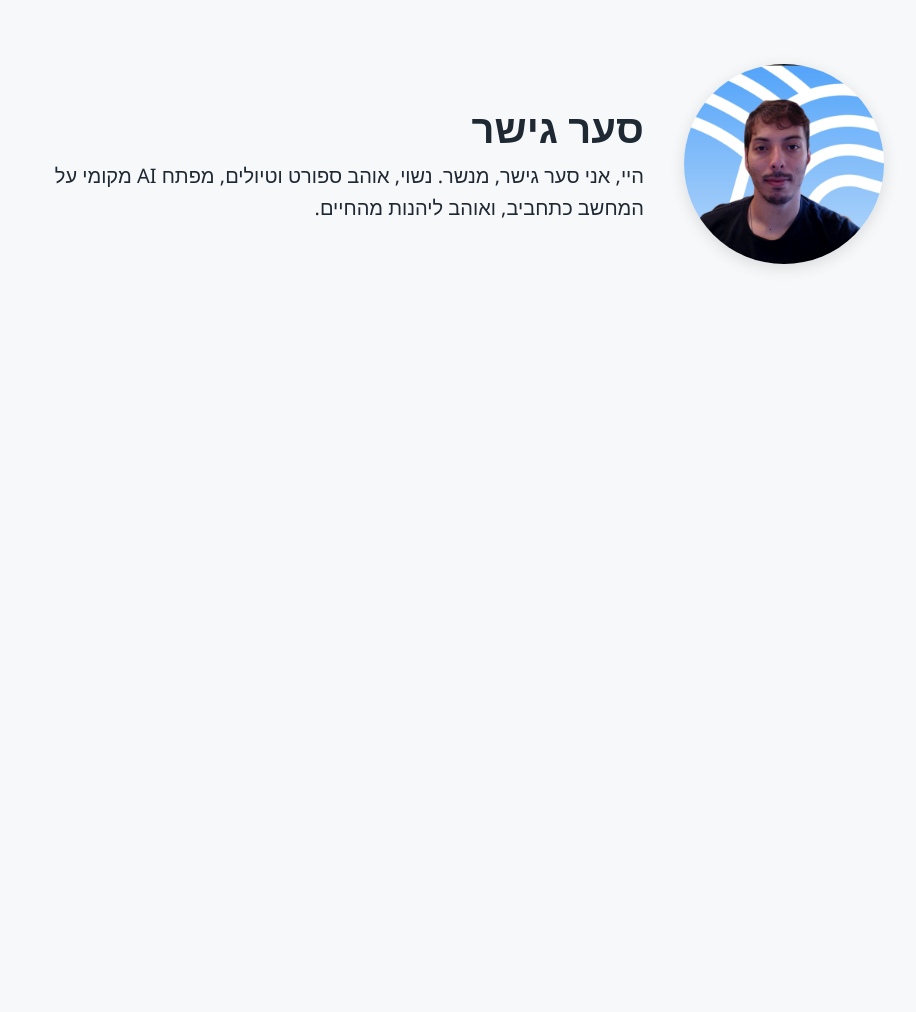
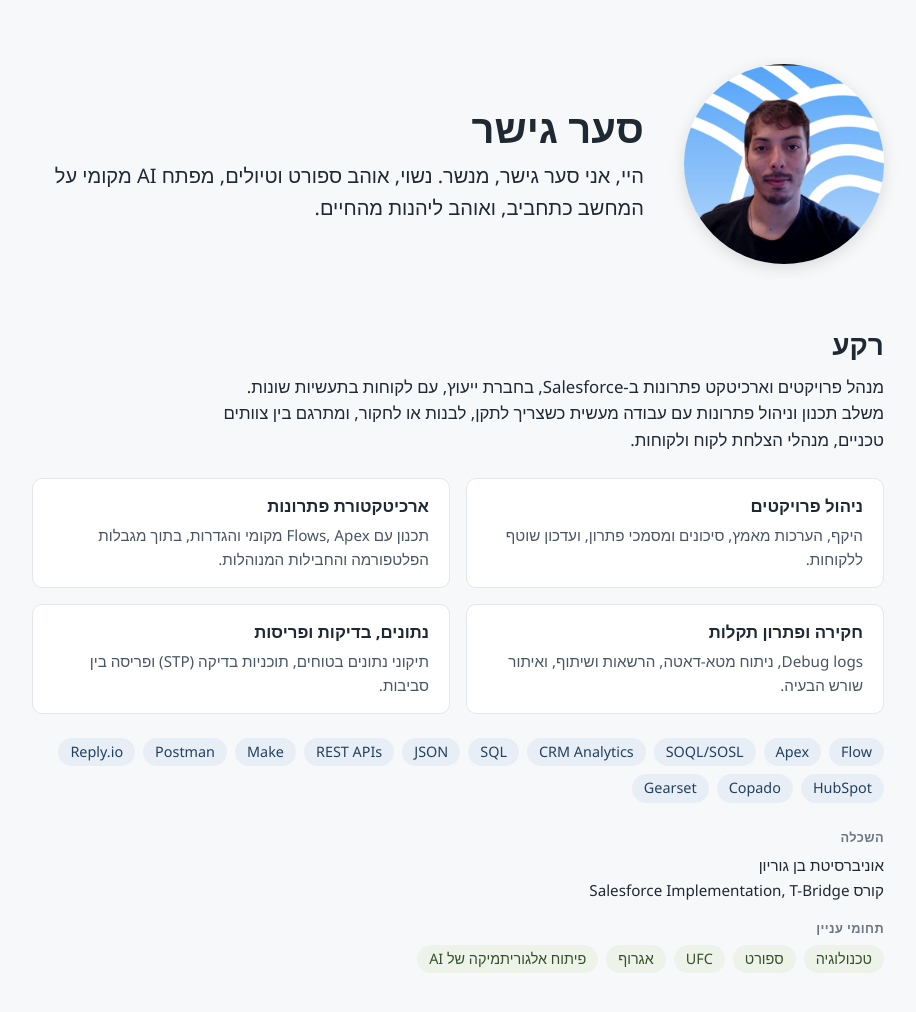
Before and after one commit to gisher10x/my-site, a plain HTML site: page index.html in a window 1280 px wide. Shown: the whole page, without its empty margins (182-1098 px from the left). Before the commit the page ends 800 px from the top, so only its background shows below. Drawn offline with Linux system fonts and the light colour scheme.

Commit message:
Add education and interests labels

```diff
--- a/index.html
+++ b/index.html
@@ -14,5 +14,61 @@
       <p>היי, אני סער גישר, מנשר. נשוי, אוהב ספורט וטיולים, מפתח AI מקומי על המחשב כתחביב, ואוהב ליהנות מהחיים.</p>
     </div>
   </header>
+
+  <section class="background" aria-labelledby="background-title">
+    <h2 id="background-title">רקע</h2>
+    <p class="background-summary">מנהל פרויקטים וארכיטקט פתרונות ב-Salesforce, בחברת ייעוץ, עם לקוחות בתעשיות שונות. משלב תכנון וניהול פתרונות עם עבודה מעשית כשצריך לתקן, לבנות או לחקור, ומתרגם בין צוותים טכניים, מנהלי הצלחת לקוח ולקוחות.</p>
+
+    <div class="background-cards">
+      <div class="card">
+        <h3>ניהול פרויקטים</h3>
+        <p>היקף, הערכות מאמץ, סיכונים ומסמכי פתרון, ועדכון שוטף ללקוחות.</p>
+      </div>
+      <div class="card">
+        <h3>ארכיטקטורת פתרונות</h3>
+        <p>תכנון עם Flows, Apex מקומי והגדרות, בתוך מגבלות הפלטפורמה והחבילות המנוהלות.</p>
+      </div>
+      <div class="card">
+        <h3>חקירה ופתרון תקלות</h3>
+        <p>Debug logs, ניתוח מטא-דאטה, הרשאות ושיתוף, ואיתור שורש הבעיה.</p>
+      </div>
+      <div class="card">
+        <h3>נתונים, בדיקות ופריסות</h3>
+        <p>תיקוני נתונים בטוחים, תוכניות בדיקה (STP) ופריסה בין סביבות.</p>
+      </div>
+    </div>
+
+    <ul class="tags tags-skills" aria-label="כישורים">
+      <li>Flow</li>
+      <li>Apex</li>
+      <li>SOQL/SOSL</li>
+      <li>CRM Analytics</li>
+      <li>SQL</li>
+      <li>JSON</li>
+      <li>REST APIs</li>
+      <li>Make</li>
+      <li>Postman</li>
+      <li>Reply.io</li>
+      <li>HubSpot</li>
+      <li>Copado</li>
+      <li>Gearset</li>
+    </ul>
+
+    <p class="background-label" id="education-label">השכלה</p>
+    <ul class="background-education" aria-labelledby="education-label">
+      <li>אוניברסיטת בן גוריון</li>
+      <li>קורס Salesforce Implementation, T-Bridge</li>
+    </ul>
+
+
+    <p class="background-label" id="interests-label">תחומי עניין</p>
+    <ul class="tags tags-interests" aria-labelledby="interests-label">
+      <li>טכנולוגיה</li>
+      <li>ספורט</li>
+      <li>UFC</li>
+      <li>אגרוף</li>
+      <li>פיתוח אלגוריתמיקה של AI</li>
+    </ul>
+  </section>
 </body>
 </html>
--- a/style.css
+++ b/style.css
@@ -42,7 +42,105 @@ body {
   max-width: 34em;
 }
 
+/* Background section */
+.background {
+  max-width: 900px;
+  margin: 0 auto;
+  padding: 0 1.5rem 4rem;
+}
+
+.background h2 {
+  margin: 0 0 0.75rem;
+  font-size: 1.75rem;
+  line-height: 1.2;
+}
+
+.background-summary {
+  margin: 0 0 1.5rem;
+  font-size: 1.05rem;
+  max-width: 40em;
+}
+
+.background-cards {
+  display: grid;
+  grid-template-columns: repeat(2, 1fr);
+  gap: 1rem;
+  margin-bottom: 1.5rem;
+}
+
+.card {
+  background: #ffffff;
+  border: 1px solid #e3e7ec;
+  border-radius: 10px;
+  padding: 1rem 1.25rem;
+}
+
+.card h3 {
+  margin: 0 0 0.35rem;
+  font-size: 1.05rem;
+  line-height: 1.3;
+}
+
+.card p {
+  margin: 0;
+  font-size: 0.95rem;
+  color: #4a5563;
+}
+
+.tags {
+  display: flex;
+  flex-wrap: wrap;
+  gap: 0.5rem;
+  list-style: none;
+  margin: 0 0 1.5rem;
+  padding: 0;
+}
+
+.tags li {
+  padding: 0.25rem 0.75rem;
+  border-radius: 999px;
+  font-size: 0.9rem;
+  line-height: 1.4;
+  background: #e8eef6;
+  color: #24405f;
+}
+
+.tags-interests li {
+  background: #eef3ea;
+  color: #34502a;
+}
+
+.background-label {
+  margin: 0 0 0.4rem;
+  font-size: 0.8rem;
+  font-weight: 600;
+  letter-spacing: 0.03em;
+  color: #6b7785;
+}
+
+.background-education {
+  list-style: none;
+  margin: 0 0 1rem;
+  padding: 0;
+  font-size: 0.95rem;
+}
+
+.background-approach {
+  margin: 0 0 1.5rem;
+  font-size: 0.95rem;
+  font-style: italic;
+  color: #4a5563;
+}
+
 @media (max-width: 600px) {
+  .background {
+    padding: 0 1rem 2.5rem;
+  }
+
+  .background-cards {
+    grid-template-columns: 1fr;
+  }
+
   .intro {
     flex-direction: column;
     text-align: center;
```
